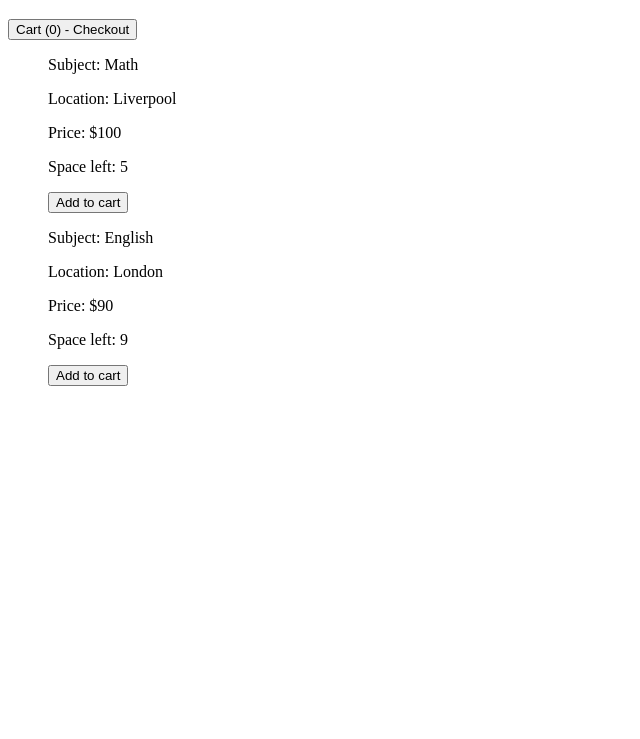
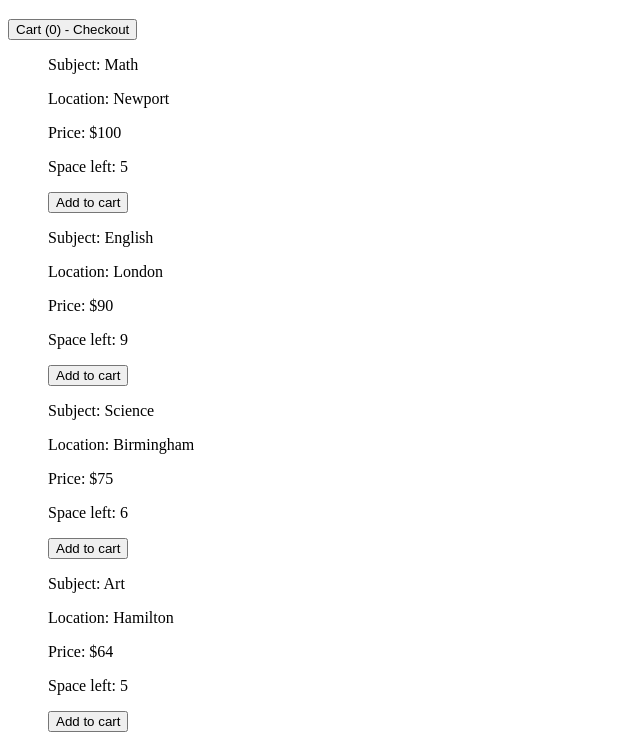
Before and after one commit to FaresEisa/Lesson-WebStore, a plain HTML site: page CW/index.html in a window 1280 px wide. Shown: the part 61-800 px from the top of the page, without its empty margins (0-640 px from the left). Drawn offline with nearby package versions, Linux system fonts and the light colour scheme.

Commit message:
added all lessons

```diff
--- a/CW/index.html
+++ b/CW/index.html
@@ -1,5 +1,6 @@
 <!DOCTYPE html>
 <html lang="en">
+
 <head>
   <meta charset="UTF-8">
   <meta name="viewport" content="width=device-width, initial-scale=1.0">
@@ -24,16 +25,12 @@
         <p>Space left: {{ product.availableItems }}</p>
 
         <!-- Add button -->
-        <button
-          v-if="product.availableItems > 0"
-          v-on:click="addItemToTheCart(product)">
+        <button v-if="product.availableItems > 0" v-on:click="addItemToTheCart(product)">
           Add to cart
         </button>
 
         <!-- Remove button -->
-        <button
-          v-if="product.availableItems < product.maxItems"
-          v-on:click="removeItemFromCart(product)">
+        <button v-if="product.availableItems < product.maxItems" v-on:click="removeItemFromCart(product)">
           Remove from cart
         </button>
 
@@ -57,20 +54,31 @@
         showProduct: true,
         products: [
           {
-            id: "1001",
-            subject: "Math",
-            price: 100,
-            location: "Liverpool",
-            availableItems: 5,
-            maxItems: 5  // added to track original stock
+            id: "1001", subject: "Math", price: 100, location: "Newport", availableItems: 5, maxItems: 5  // added to track original stock
           },
           {
-            id: "1002",
-            subject: "English",
-            price: 90,
-            location: "London",
-            availableItems: 9,
-            maxItems: 9
+            id: "1002", subject: "English", price: 90, location: "London", availableItems: 9, maxItems: 9
+          },
+          {
+            id: "1003", subject: "Science", price: 75, location: "Birmingham", availableItems: 6, maxItems: 6
+          },
+          {
+            id: "1003", subject: "Art", price: 64, location: "Hamilton", availableItems: 5, maxItems: 5
+          },
+          {
+            id: "1003", subject: "Business", price: 23, location: "Bristol", availableItems: 10, maxItems: 10
+          },
+          {
+            id: "1003", subject: "History", price: 52, location: "Cambridge", availableItems: 7, maxItems: 7
+          },
+          {
+            id: "1003", subject: "Religious Studies", price: 89, location: "Perth", availableItems: 8, maxItems: 8
+          },
+          {
+            id: "1003", subject: "Music", price: 74, location: "Stirling", availableItems: 2, maxItems: 2
+          },
+          {
+            id: "1003", subject: "Law", price: 4, location: "Aberdeen", availableItems: 4, maxItems: 4
           },
         ],
         cart: [],
@@ -104,4 +112,5 @@
     });
   </script>
 </body>
+
 </html>
```
